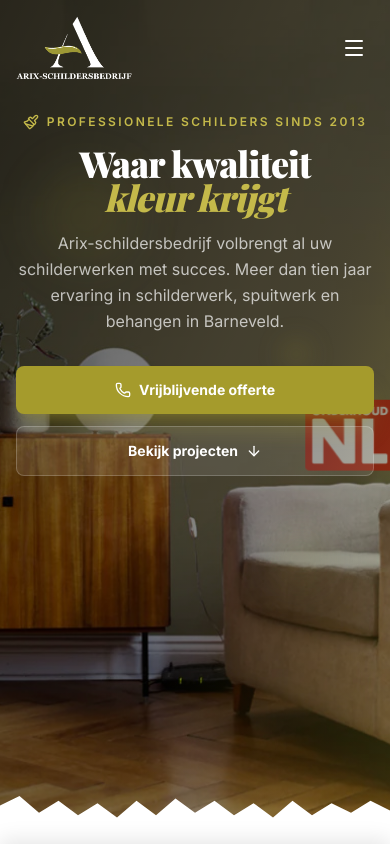
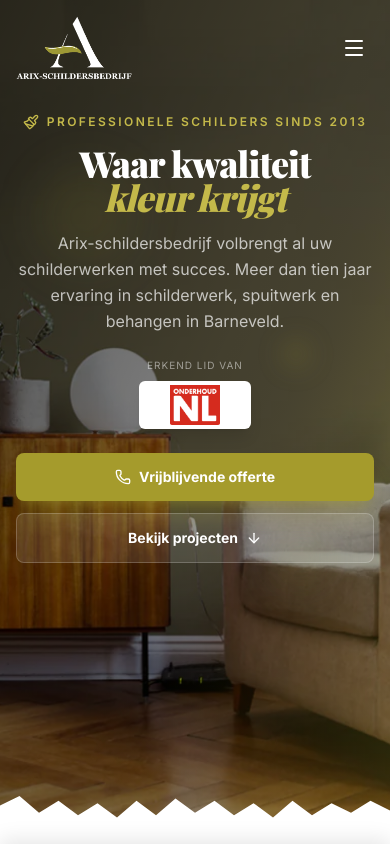
Before and after one commit to hameda9795/Arix, a Next.js app: page / in a window 390 px wide. Shown: the top 844 px of the page. Built offline with nearby package versions, Linux system fonts and the light colour scheme; a web font is replaced by a local one.

Commit message:
feat: add OnderhoudNL logo to hero section
- Add OnderhoudNL trust badge below hero description
- Responsive sizing for mobile/tablet/desktop
- White background container for RGB logo visibility on dark hero

```diff
--- a/src/components/Hero.tsx
+++ b/src/components/Hero.tsx
@@ -26,7 +26,7 @@ export default function Hero() {
       <div className="absolute inset-0 overflow-hidden">
         <motion.div className="absolute inset-[-10%] w-[120%] h-[120%]" style={{ y: bgY }}>
           <Image
-            src="/images/hero-new.png"
+            src="/images/hero-bg.webp"
             alt="Schilderwerk achtergrond"
             fill
             className="object-cover"
@@ -73,17 +73,38 @@ export default function Hero() {
           initial={{ opacity: 0, y: 30 }}
           animate={{ opacity: 1, y: 0 }}
           transition={{ duration: 0.8, delay: 0.3, ease: "easeOut" }}
-          className="text-base sm:text-lg md:text-xl text-white/70 max-w-xl mx-auto mb-8 sm:mb-10 leading-relaxed"
+          className="text-base sm:text-lg md:text-xl text-white/70 max-w-xl mx-auto mb-6 sm:mb-8 leading-relaxed"
         >
           Arix-schildersbedrijf volbrengt al uw schilderwerken met succes. Meer
           dan tien jaar ervaring in schilderwerk, spuitwerk en behangen in
           Barneveld.
         </motion.p>
 
+        {/* OnderhoudNL Logo - trust badge */}
+        <motion.div
+          initial={{ opacity: 0, y: 20 }}
+          animate={{ opacity: 1, y: 0 }}
+          transition={{ duration: 0.8, delay: 0.4, ease: "easeOut" }}
+          className="flex flex-col items-center mb-6 sm:mb-8"
+        >
+          <span className="text-[10px] sm:text-xs text-white/50 uppercase tracking-widest mb-2">
+            Erkend lid van
+          </span>
+          <div className="relative w-28 h-12 sm:w-36 sm:h-14 md:w-40 md:h-16 bg-white rounded-md px-3 py-1 flex items-center justify-center shadow-lg">
+            <Image
+              src="/images/OnderhoudNL_Standaard_RGB_zonder witruimte.png"
+              alt="OnderhoudNL erkend bedrijf"
+              fill
+              className="object-contain p-1"
+              sizes="(max-width: 640px) 112px, (max-width: 768px) 144px, 160px"
+            />
+          </div>
+        </motion.div>
+
         <motion.div
           initial={{ opacity: 0, y: 30 }}
           animate={{ opacity: 1, y: 0 }}
-          transition={{ duration: 0.8, delay: 0.45, ease: "easeOut" }}
+          transition={{ duration: 0.8, delay: 0.5, ease: "easeOut" }}
           className="flex flex-col sm:flex-row items-center justify-center gap-3 sm:gap-4"
         >
           <Link
```
